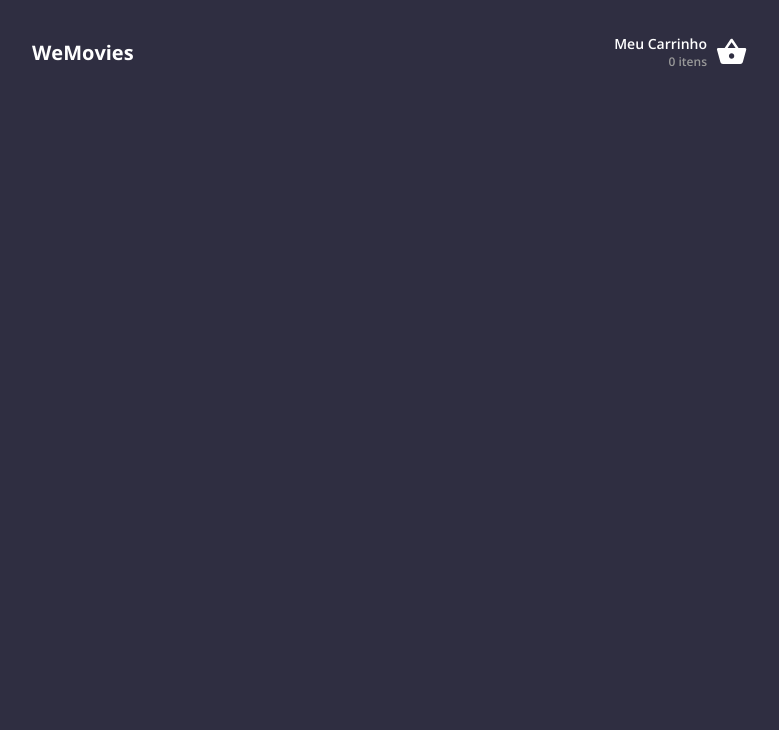
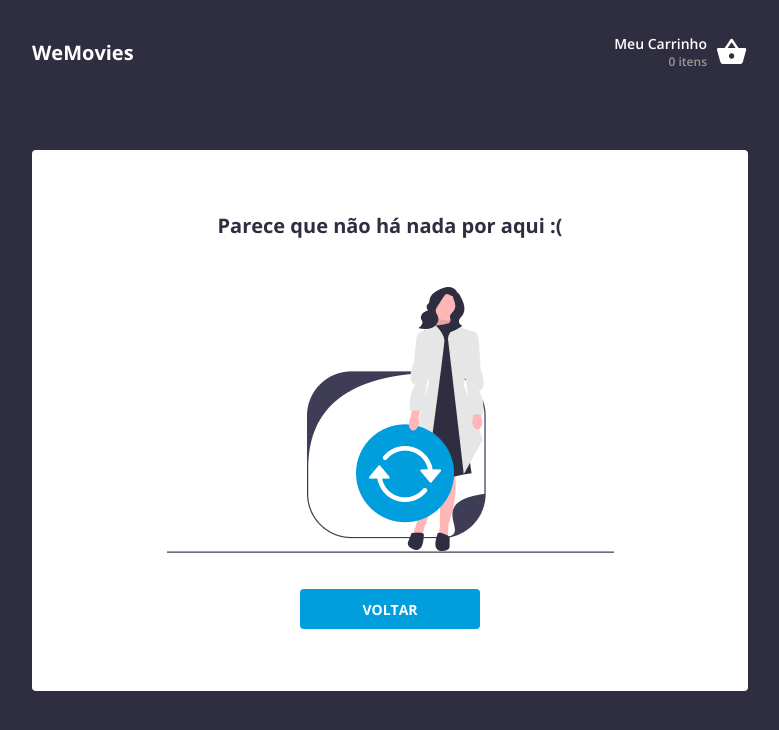
Before and after one commit to Dirosaki/challenge-react, a React (Vite) app: page /carrinho in a window 1280 px wide. Shown: the top 730 px of the page, without its empty margins (250-1029 px from the left). Built offline with nearby package versions, Linux system fonts and the light colour scheme.

Commit message:
Cart page creation

```diff
--- a/src/Router.tsx
+++ b/src/Router.tsx
@@ -2,6 +2,7 @@ import { Routes, Route } from 'react-router-dom'
 
 import { DefaultLayout } from 'layouts/DefaultLayout'
 
+import { Cart } from 'pages/Cart'
 import { Home } from 'pages/Home'
 
 export function Router() {
@@ -9,7 +10,7 @@ export function Router() {
 		<Routes>
 			<Route element={<DefaultLayout />}>
 				<Route index element={<Home />} />
-				<Route path="/carrinho" element={<h1>Carrinho</h1>} />
+				<Route path="/carrinho" element={<Cart />} />
 				<Route path="/compra-realizada" element={<h1>Compra Realizada</h1>} />
 			</Route>
 		</Routes>
--- /dev/null
+++ b/src/pages/Cart/index.tsx
@@ -0,0 +1,53 @@
+import { useNavigate } from 'react-router-dom'
+
+import { useCart } from 'hooks/useCart'
+
+import { Button } from 'components/Button'
+import { MovieCardForCart } from 'components/MovieCardForCart'
+
+import { formatCurrency } from 'utils/formatCurrency'
+
+import emptyIllustration from 'assets/images/emptyIllustration.png'
+
+import * as Styled from './styles'
+
+export function Cart() {
+	const navigate = useNavigate()
+
+	const { moviesInCart, quantityMoviesInCart, totalPrice } = useCart()
+
+	return (
+		<Styled.Container>
+			{quantityMoviesInCart && (
+				<Styled.CartWrapper>
+					<header>
+						<strong>Produto</strong>
+						<strong>QTD</strong>
+						<strong>Subtotal</strong>
+					</header>
+					{moviesInCart.map((movie) => (
+						<MovieCardForCart key={movie.id} movie={movie} />
+					))}
+					<Styled.Footer>
+						<Button type="button" onClick={() => navigate('/compra-realizada')}>
+							Finalizar pedido
+						</Button>
+						<strong>
+							<span>Total</span> {formatCurrency(totalPrice)}
+						</strong>
+					</Styled.Footer>
+				</Styled.CartWrapper>
+			)}
+			{!quantityMoviesInCart && (
+				<Styled.EmptyCart>
+					<strong>Parece que não há nada por aqui :(</strong>
+
+					<img src={emptyIllustration} alt="" />
+					<Button type="button" onClick={() => navigate('/')}>
+						Voltar
+					</Button>
+				</Styled.EmptyCart>
+			)}
+		</Styled.Container>
+	)
+}
--- /dev/null
+++ b/src/pages/Cart/styles.ts
@@ -0,0 +1,79 @@
+import styled, { css } from 'styled-components'
+
+export const Container = styled.main`
+	margin: 0 auto;
+	padding: 0 1rem 3rem;
+	max-width: 46.75rem;
+`
+
+export const CartWrapper = styled.div`
+	${({ theme }) => css`
+		padding: 0.75rem;
+		background: ${theme.colors.white};
+		border-radius: ${theme.borderRadius};
+
+		header {
+			padding: 0.5rem 0;
+			display: flex;
+
+			strong {
+				margin-left: 8.75rem;
+				font-size: 0.875rem;
+				text-transform: uppercase;
+				color: ${theme.colors.gray};
+
+				&:last-of-type {
+					margin-left: 7.25rem;
+				}
+			}
+		}
+	`}
+`
+
+export const Footer = styled.footer`
+	${({ theme }) => css`
+		margin-top: 1rem;
+		padding-top: 0.75rem;
+		display: flex;
+		justify-content: space-between;
+		align-items: flex-end;
+		border-top: 1px solid ${theme.colors.gray};
+
+		button {
+			width: 11.25rem;
+		}
+
+		strong {
+			font-size: 1.5rem;
+
+			span {
+				font-size: 0.875rem;
+				color: ${theme.colors.gray};
+				text-transform: uppercase;
+			}
+		}
+	`}
+`
+
+export const EmptyCart = styled.div`
+	${({ theme }) => css`
+		padding: 3.875rem 0;
+		display: flex;
+		flex-direction: column;
+		align-items: center;
+		background: ${theme.colors.white};
+		border-radius: ${theme.borderRadius};
+
+		strong {
+			font-size: 1.25rem;
+		}
+
+		img {
+			margin: 3rem 0 2.25rem;
+		}
+
+		button {
+			width: 11.25rem;
+		}
+	`}
+`
```
Also changed, not shown: src/assets/images/emptyIllustration.png (added), 1 other file (tests, documents, lock files or other folders).
